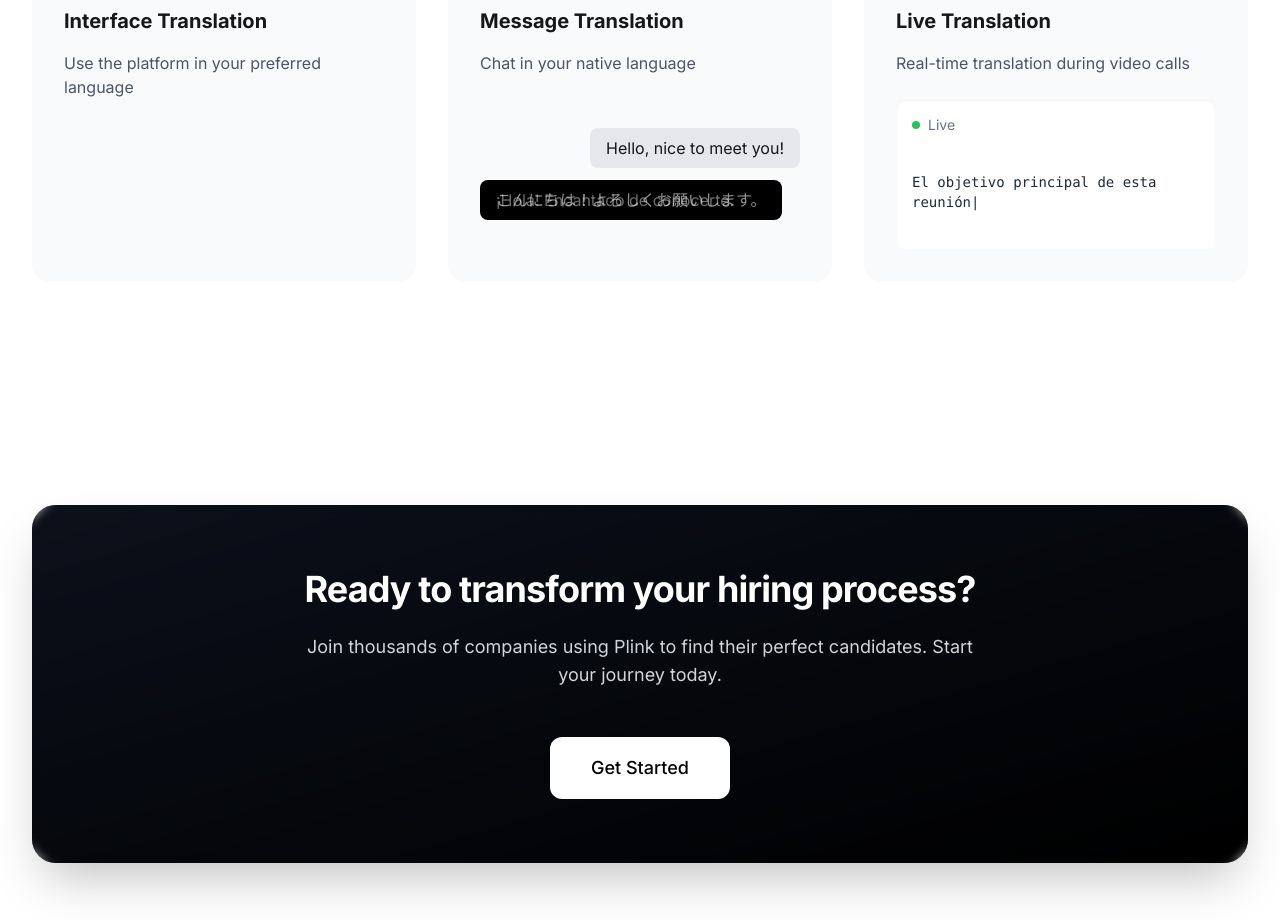
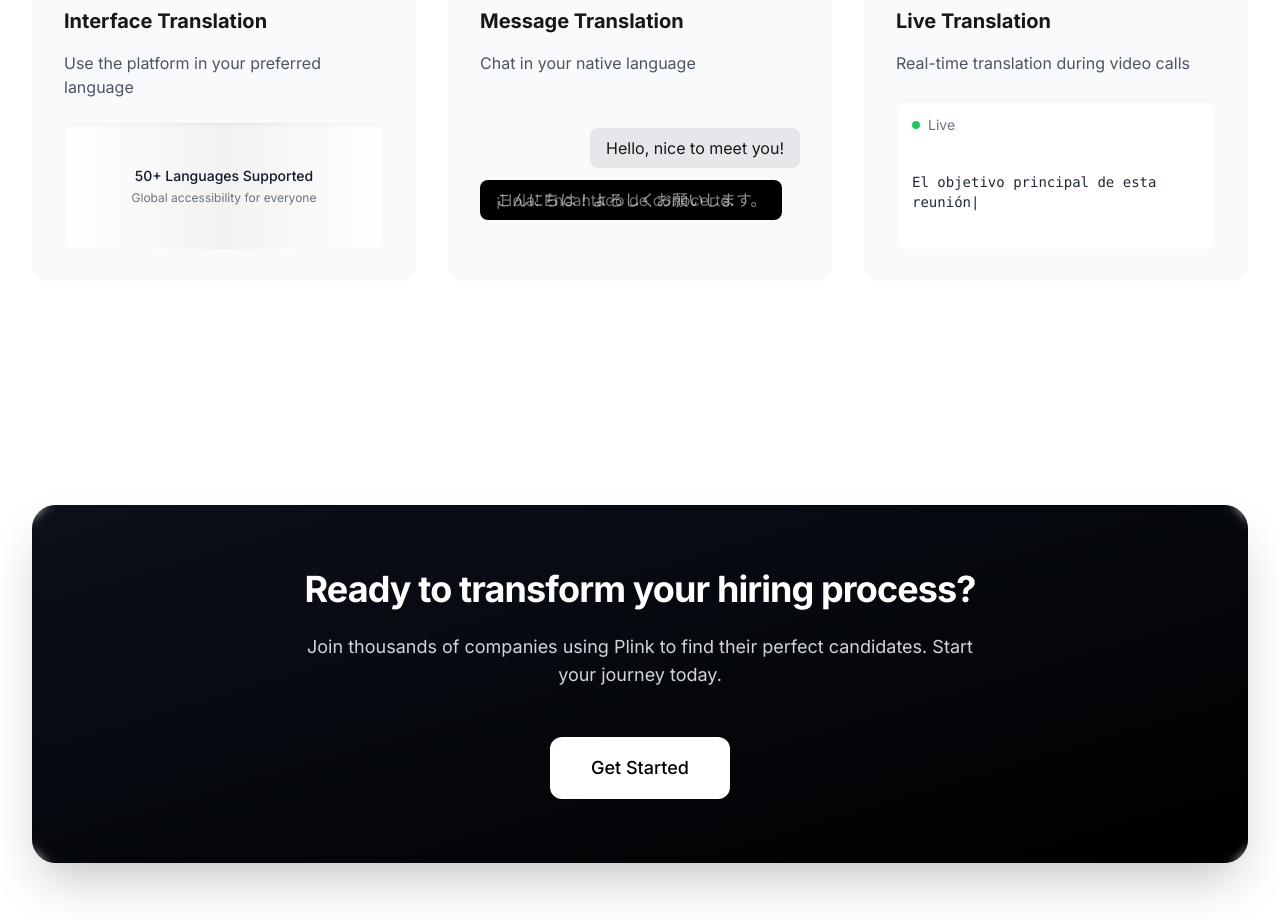
Before and after one commit to BobbyWang0120/glint_windsurf, a Next.js app: page / in a window 1280 px wide. Shown: the part 1880-2800 px from the top of the page. Built offline with nearby package versions, Linux system fonts and the light colour scheme.

Commit message:
修复了介绍页面翻译特性部分有文字没有显示的问题

```diff
--- a/src/app/page.tsx
+++ b/src/app/page.tsx
@@ -353,16 +353,12 @@ export default function Home() {
                 <p className="text-gray-600 mb-6">Use the platform in your preferred language</p>
               </div>
               <div className="flex-grow flex items-center">
-                <div className="w-full relative bg-white rounded-lg shadow-inner overflow-hidden">
-                  <div className="absolute inset-0 flex items-center justify-center">
-                    <div className="w-full h-full relative">
-                      <div className="absolute inset-0 bg-gradient-to-r from-transparent via-black/5 to-transparent animate-shine"></div>
-                      <div className="flex items-center justify-center h-full">
-                        <div className="text-center">
-                          <div className="text-sm font-medium text-gray-900">50+ Languages Supported</div>
-                          <div className="text-xs text-gray-500 mt-1">Global accessibility for everyone</div>
-                        </div>
-                      </div>
+                <div className="w-full h-full bg-white rounded-lg shadow-inner overflow-hidden">
+                  <div className="h-full flex items-center justify-center relative">
+                    <div className="absolute inset-0 bg-gradient-to-r from-transparent via-black/5 to-transparent animate-shine"></div>
+                    <div className="text-center relative z-10">
+                      <div className="text-sm font-medium text-gray-900">50+ Languages Supported</div>
+                      <div className="text-xs text-gray-500 mt-1">Global accessibility for everyone</div>
                     </div>
                   </div>
                 </div>
```
